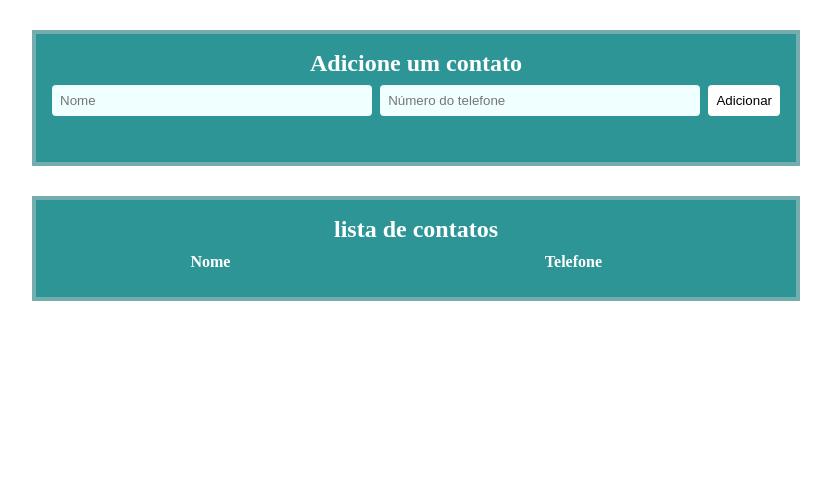
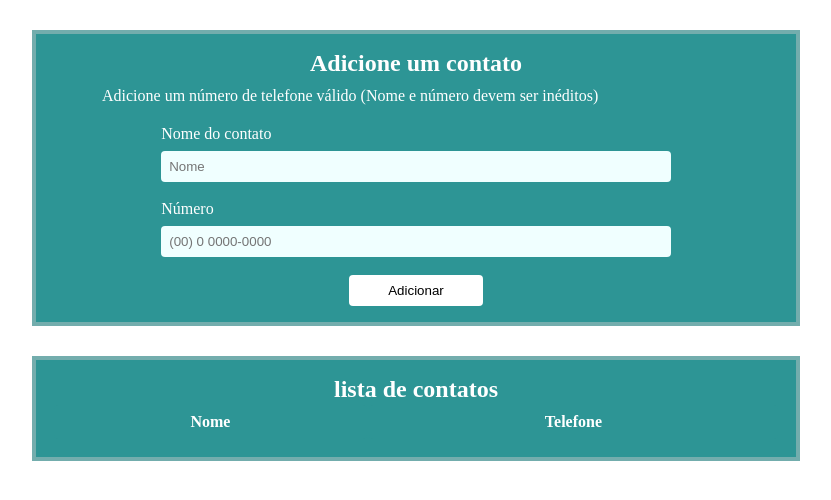
Before and after one commit to lucaslanpdsa/lista-de-contatos-validada, a plain HTML site: page index.html in a window 1280 px wide. Shown: the whole page, without its empty margins (224-1055 px from the left). Drawn offline with Linux system fonts and the light colour scheme.

Commit message:
alterando layout css

```diff
--- a/index.html
+++ b/index.html
@@ -8,12 +8,25 @@
   <link rel="stylesheet" href="style.css">
 </head>
 <body>
-  <form class="container" >
+  <div class="form container">
     <h2>Adicione um contato</h2>
-    <input type="" required placeholder="Nome" id="nome">
-    <input type="number" required placeholder="Número do telefone" id="numero">
+    <div class="obs">
+        <p>
+          Adicione um número de telefone válido (Nome e número devem ser inéditos)
+        </p>
+    </div>
+    <form>
+      <div class="campo">
+        <label for="nome">Nome do contato</label>
+        <input type="text" required placeholder="Nome" id="nome">
+      </div>
+      <div class="campo">
+        <label for="numero">Número</label>
+        <input  required placeholder="(00) 0 0000-0000" id="numero">
+      </div>
     <button type="submit">Adicionar</button>
-  </form>
+    </form>
+  </div>
   <div class="container tabela">
     <h2>lista de contatos</h2>
     <table>
@@ -26,7 +39,6 @@
       <tbody>
       </tbody>
     </table>
-
   </div>
   <script src="./main.js"></script>
 </body>
--- a/style.css
+++ b/style.css
@@ -4,18 +4,38 @@
   box-sizing: border-box;
 }
 
+.form {
+  color: #FFF;
+}
+
 form {
-  max-width: 600px;
   width: 100%;
   margin: 0 auto;
-  color: #FFF;
   display: flex;
+  flex-direction: column;
   gap: 8px;
   flex-wrap: wrap;
 }
 
+.obs {
+  padding-left: 50px;
+}
+
+.campo {
+  display: flex;
+  flex-direction: column;
+  width: 70%;
+  margin: 0 auto;
+  gap: 8px;
+}
+
 form h2 {
   width: 100%;
+}
+
+.form .obs {
+  width: 100%;
+  margin: 10px 0 20px;
 }
 
 form input {
@@ -24,16 +44,17 @@ form input {
   border: none;
   background-color: azure;
   flex-grow: 1;
-  margin-bottom: 30px;
+  margin-bottom: 10px;
 }
 
 button {
   padding: 8px;
   border-radius: 4px;
   border: none;
+  margin: 0 auto;
   background-color: #FFFF;
   color: black;
-  height: min-content
+  width: 10em;
 }
 
 .container {
```
